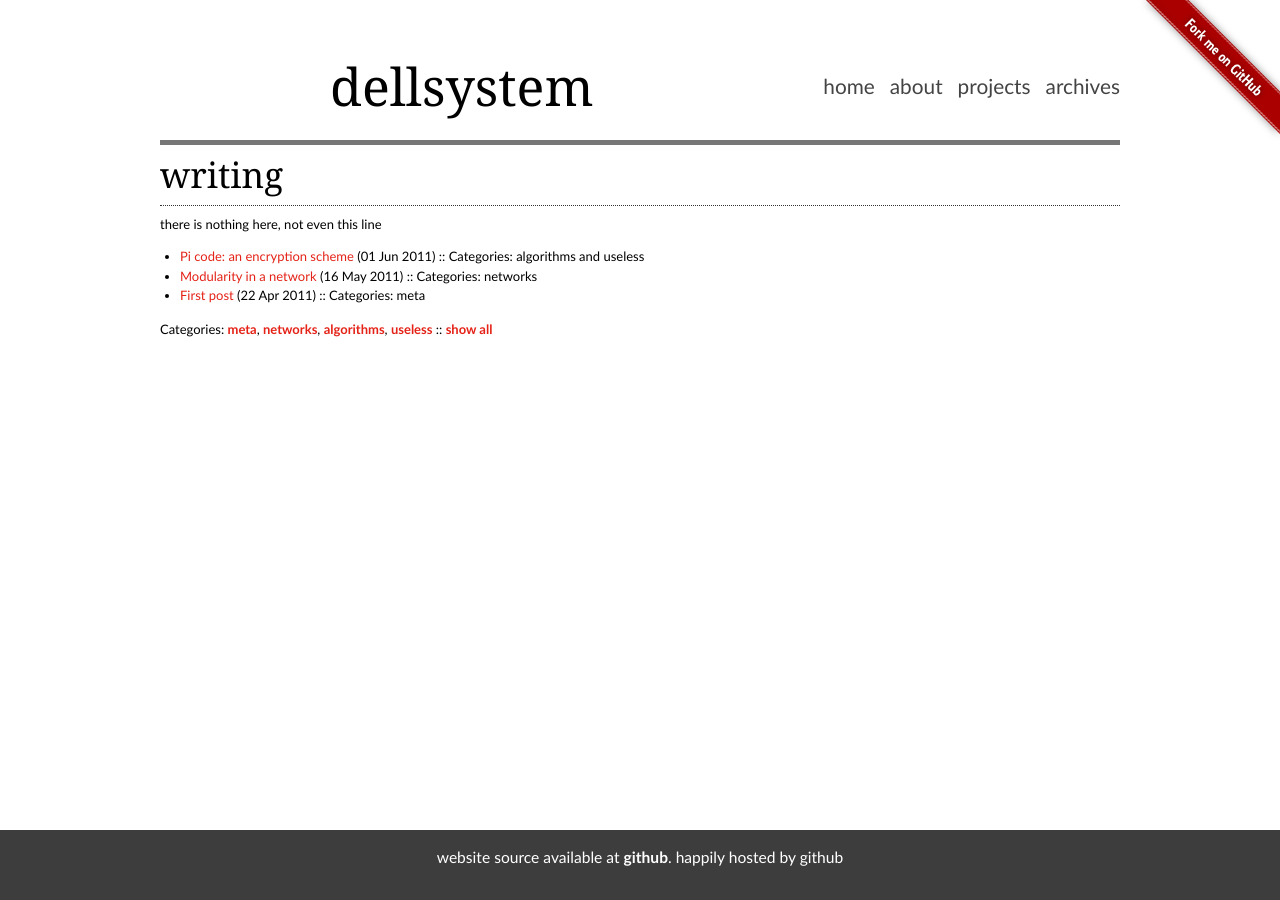
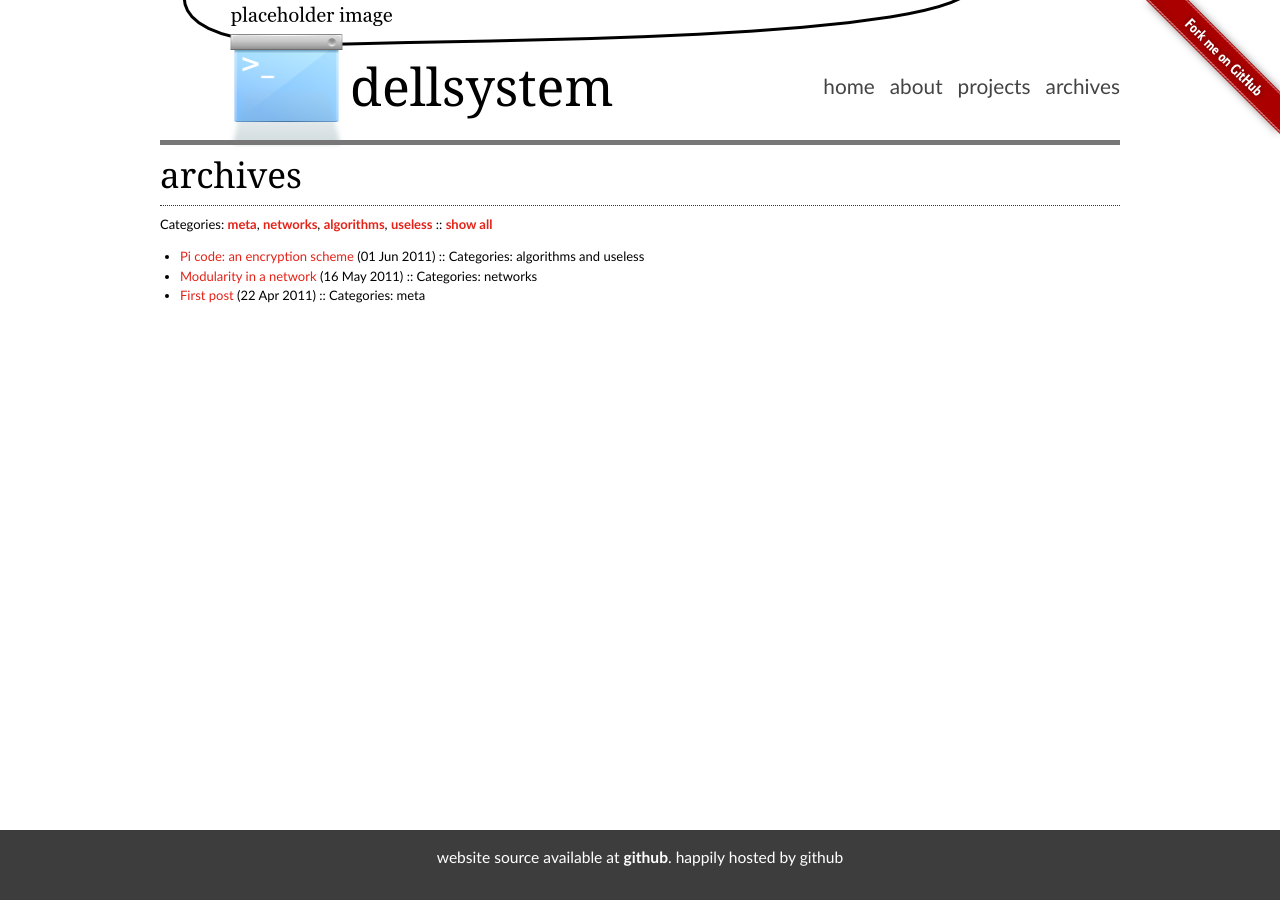
Before and after one commit to dellsystem/dellsystem.github.io, a Jekyll site: the page built from archives.md, in a window 1280 px wide. Built offline with Jekyll 4.4.1, drawn with Linux system fonts in a browser that asks for light colours; nearby versions of some CDN libraries.

Commit message:
fix post/posts layout, add placeholder image in header

```diff
--- a/_layouts/post.html
+++ b/_layouts/post.html
@@ -2,11 +2,7 @@
 layout: default
 ---
 
-<a href="/writing">&laquo; Back to writing</a>
-
-<h1>{{ page.title }}</h1>
-
-<p><em>{{ page.date | date_to_string }}</em> :: Categories: {% for category in page.categories %}<strong>{{ category }}</strong>{% if forloop.last %}{% else %}, {% endif %}{% endfor %}</p>
+<p><a href="/archives">&laquo; Back to archives</a> :: <em>{{ page.date | date_to_string }}</em> :: Categories: {% for category in page.categories %}<strong>{{ category }}</strong>{% if forloop.last %}{% else %}, {% endif %}{% endfor %}</p>
 
 {{ content }}
 
--- a/_layouts/posts.html
+++ b/_layouts/posts.html
@@ -2,15 +2,13 @@
 layout: default
 ---
 
-{{ content }}
+<p>Categories: {% for category in site.categories %}<strong><a class="fake-link" id="category-{{ category[0] }}">{{ category[0] }}</a></strong>{% if forloop.last %}{% else %}, {% endif %}{% endfor %} :: <strong><a class="fake-link" id="show-all">show all</a></strong></p>
 
 <ul class="posts">
     {% for post in site.posts %}
         <li class="{% for category in post.categories %}category-{{ category }}{% if forloop.last %}{% else %} {% endif %}{% endfor %}"><a href="{{ post.url }}">{{ post.title }}</a> ({{ post.date | date_to_string }}) :: Categories: {{ post.categories | array_to_sentence_string }}</li>
     {% endfor %}
 </ul>
-
-<p>Categories: {% for category in site.categories %}<strong><a class="fake-link" id="category-{{ category[0] }}">{{ category[0] }}</a></strong>{% if forloop.last %}{% else %}, {% endif %}{% endfor %} :: <strong><a class="fake-link" id="show-all">show all</a></strong></p>
 
 <script>
 // For simulating category-pages
--- a/archives.md
+++ b/archives.md
@@ -1,7 +1,7 @@
 ---
-title: writing
+title: archives
 layout: posts
 jquery: true
 ---
 
-there is nothing here, not even this line
+this will never show up
--- a/css/style.css
+++ b/css/style.css
@@ -12,6 +12,9 @@ body {
 	/* Sans-serif stack for the body copy, serif for the headers */
 	font-family: 'Gill Sans', 'Sawasdee', 'Verdana';
 	font-size: 13px;
+	background-image: url('/images/header.png');
+	background-repeat: no-repeat;
+	background-position: top center;
 }
 
 /* Serif font stack for all header-like things */
@@ -48,7 +51,7 @@ hr {
 	color: #000;
 	font-weight: normal;
 	position: relative;
-	left: 170px;
+	left: 190px;
 }
 
 #menu {
@@ -113,7 +116,7 @@ h3 {
 	font-size: 1.8em;
 	padding-top: 5px;
 	padding-bottom: 5px;
-	font-weight: 700;
+	font-weight: 600;
 	color: #191919;
 	clear: both;
 }
@@ -185,8 +188,8 @@ h3 {
 
 /* For code in general, syntax-highlighted code done in syntax.css */
 code {
-	font-family: 'Consolas', 'Monaco', monospace;
-	font-size: 0.8em;
+	font-family: 'Consolas', 'Monaco', 'Tlwg Typo', monospace;
+	font-size: 1.0em;
 }
 
 /* below: no highlighting, but on its own line */
```
Also changed, not shown: about.md (+1 -1 lines), images/header.png (added).
